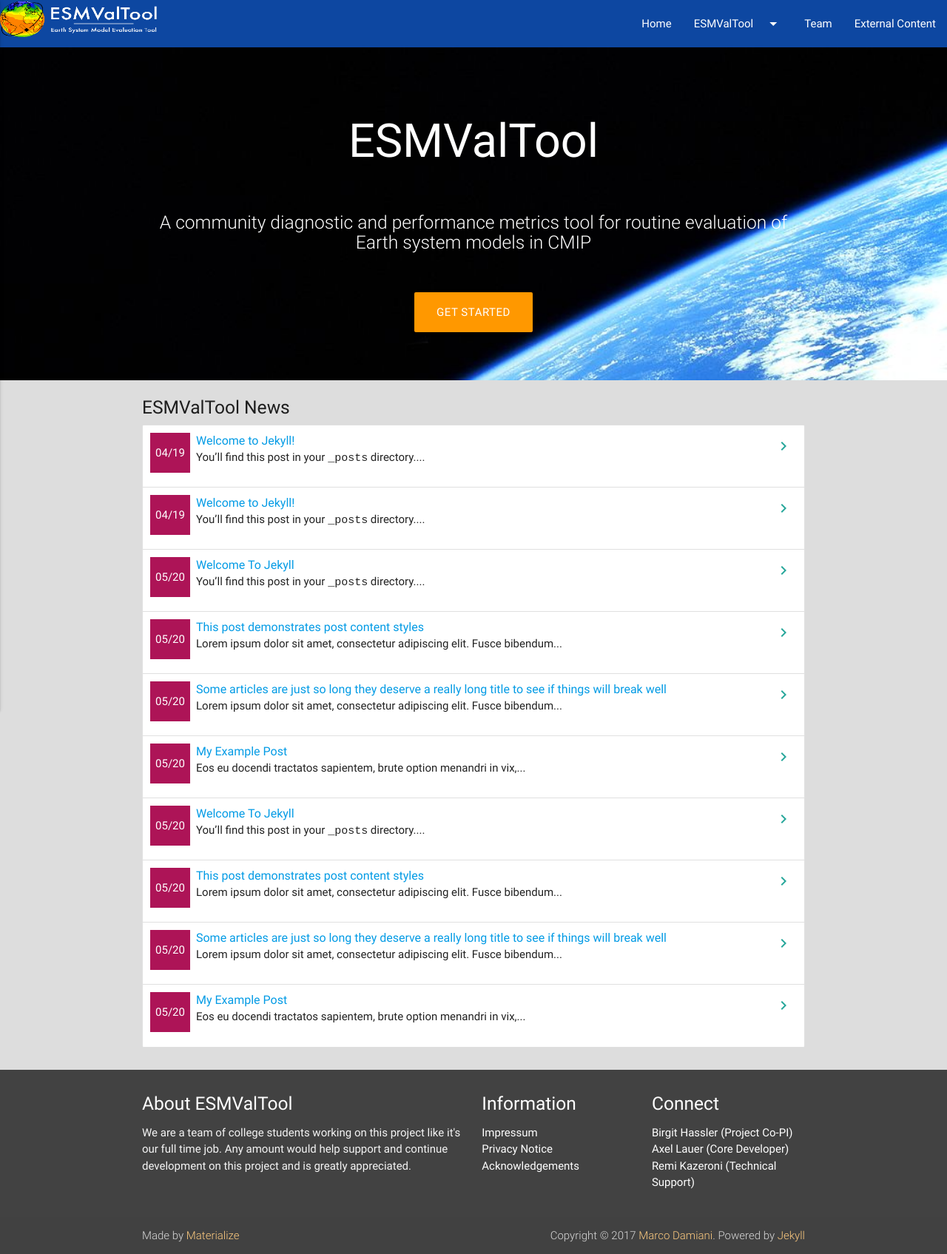
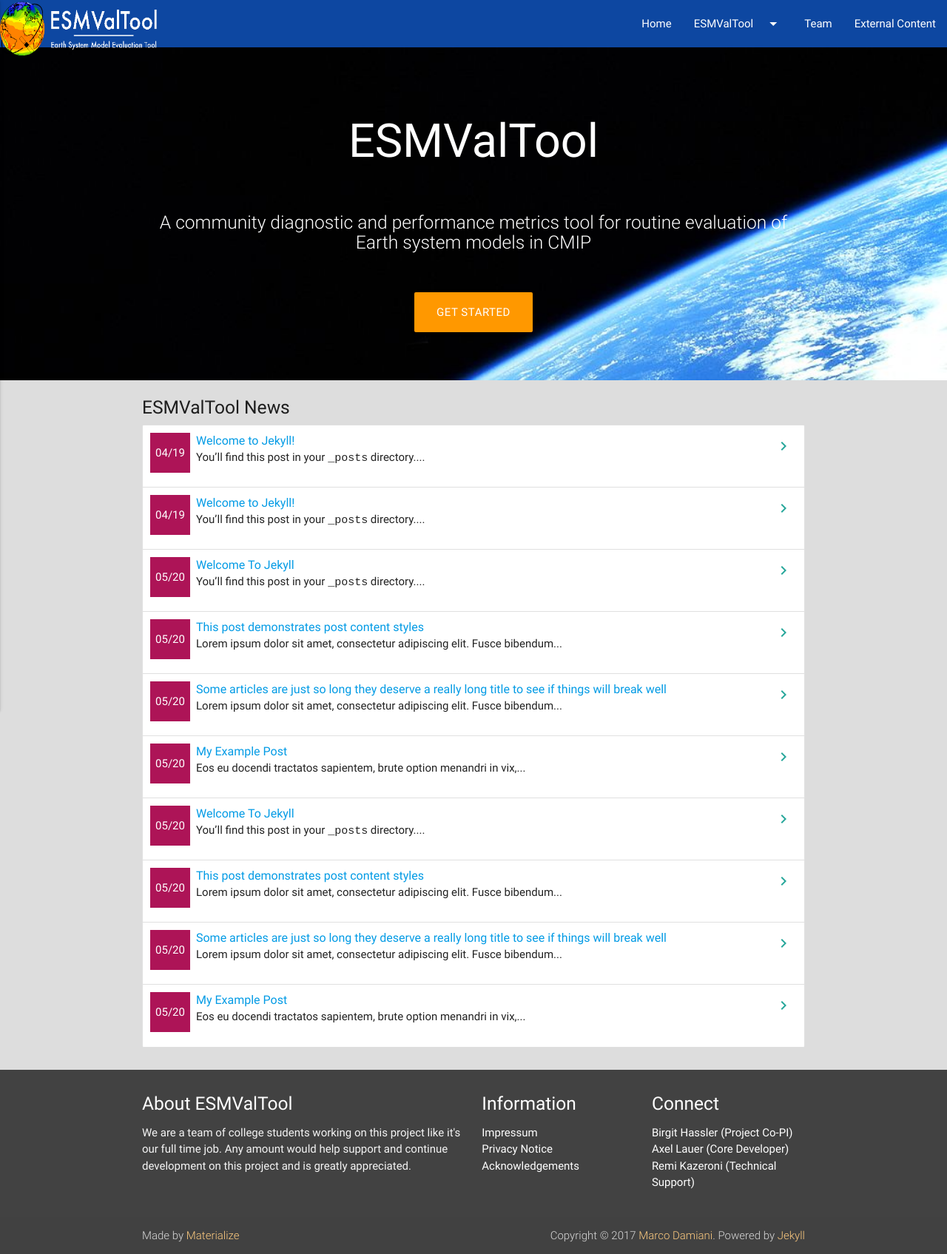
Before and after one commit to ESMValGroup/ESMValTool-website-cs, a Jekyll site: the page built from index.md, in a window 1280 px wide. Shown: the whole page at 74% size. Built offline with Jekyll 4.4.1, drawn with Linux system fonts in a browser that asks for light colours.

Commit message:
initial gh-pages commit

```diff
--- a/_includes/header.html
+++ b/_includes/header.html
@@ -21,7 +21,7 @@
 <nav class="blue darken-4" role="navigation">
 	<div class="nav-wrapper">
 		<a id="logo-container" class="brand-logo" href="{{ "/" | relative_url }}">
-			<img src="./assets/images/ESMValTool-logo-new-white.png" height="50" width="300"/>
+			<img src="./assets/images/ESMValTool-logo-new-white.png" height="75" width="300"/>
 		</a>
     {% assign default_paths = site.pages | map: "path" %}
     {% assign page_paths = site.header_pages | default: default_paths %}
```
